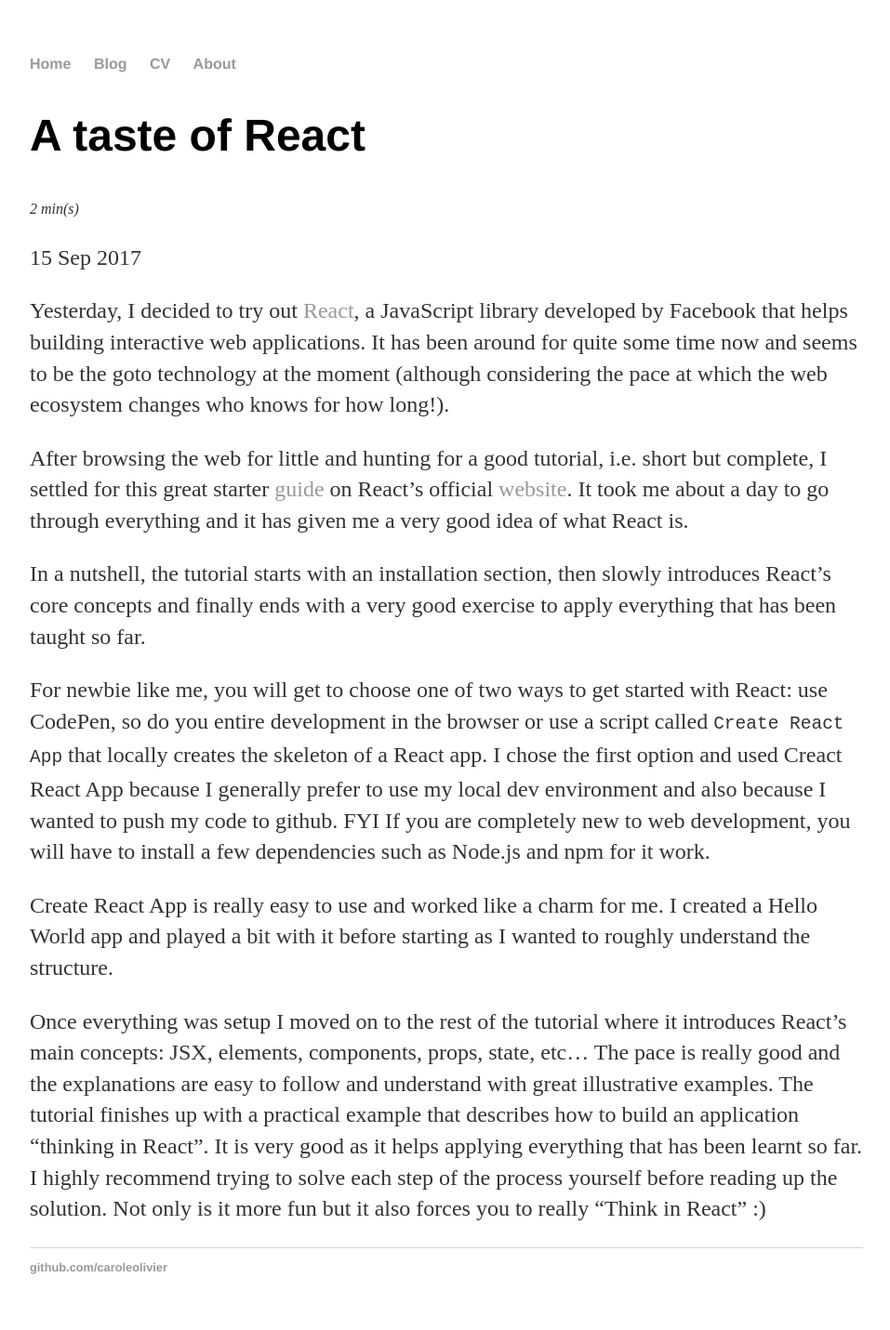
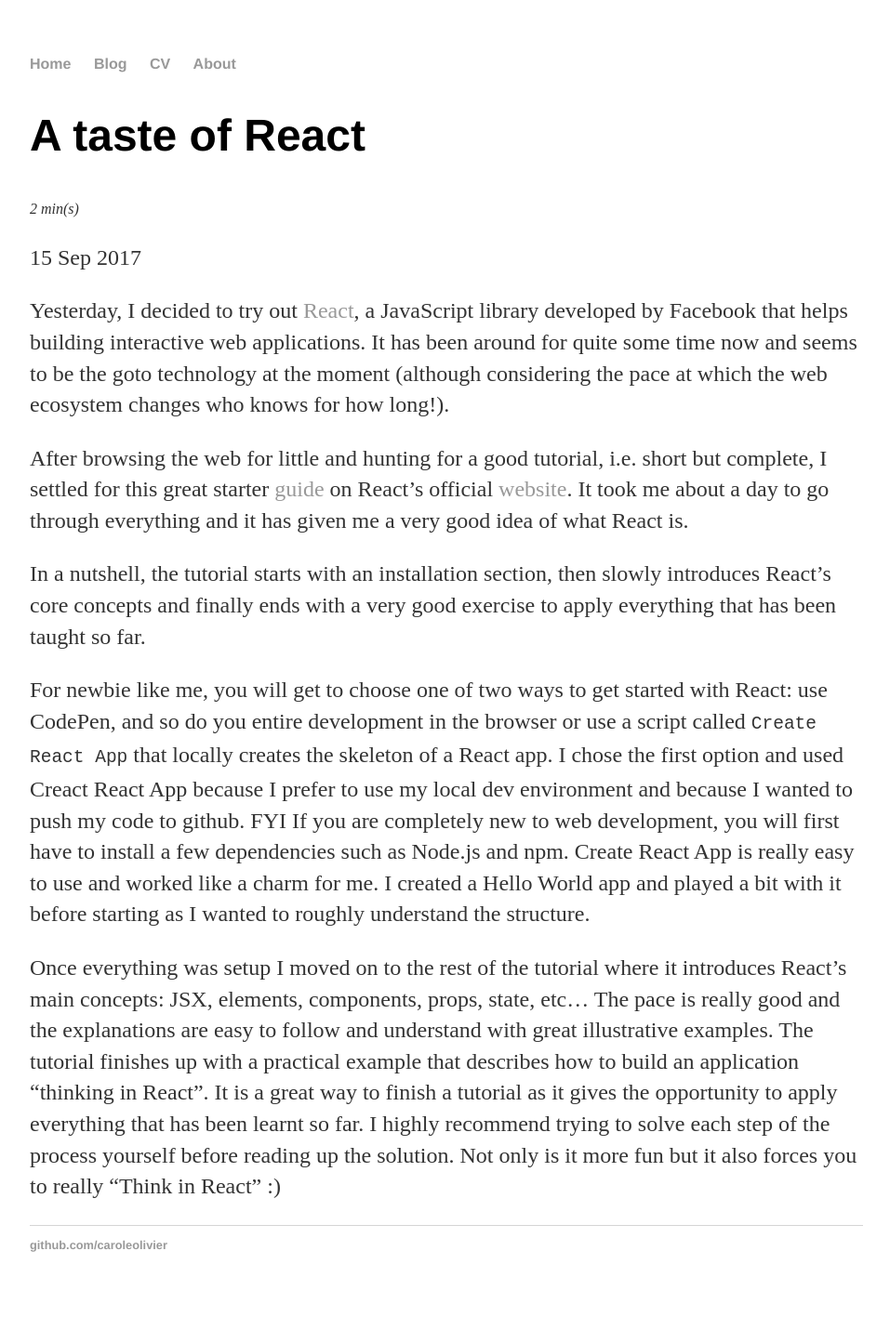
Before and after one commit to caroleolivier/caroleolivier.github.io, a Jekyll site: the page built from _posts/2017-09-15-a-tast-of-react.md, in a window 1280 px wide. Shown: the whole page at 93% size, without its empty margins (160-1117 px from the left). Built offline with Jekyll 4.4.1, drawn with Linux system fonts in a browser that asks for light colours; after the commit the page ends 1407 px from its top, so only the background shows below that.

Commit message:
Improve content

```diff
--- a/_posts/2017-09-15-a-tast-of-react.md
+++ b/_posts/2017-09-15-a-tast-of-react.md
@@ -9,9 +9,7 @@
 
 In a nutshell, the tutorial starts with an installation section, then slowly introduces React's core concepts and finally ends with a very good exercise to apply everything that has been taught so far.
 
-For newbie like me, you will get to choose one of two ways to get started with React: use CodePen, so do you entire development in the browser or use a script called `Create React App` that locally creates the skeleton of a React app.
-I chose the first option and used Creact React App because I generally prefer to use my local dev environment and also because I wanted to push my code to github. FYI If you are completely new to web development, you will have to install a few dependencies such as Node.js and npm for it work.
+For newbie like me, you will get to choose one of two ways to get started with React: use CodePen, and so do you entire development in the browser or use a script called `Create React App` that locally creates the skeleton of a React app.
+I chose the first option and used Creact React App because I prefer to use my local dev environment and because I wanted to push my code to github. FYI If you are completely new to web development, you will first have to install a few dependencies such as Node.js and npm. Create React App is really easy to use and worked like a charm for me. I created a Hello World app and played a bit with it before starting as I wanted to roughly understand the structure.
 
-Create React App is really easy to use and worked like a charm for me. I created a Hello World app and played a bit with it before starting as I wanted to roughly understand the structure.
-
-Once everything was setup I moved on to the rest of the tutorial where it introduces React's main concepts: JSX, elements, components, props, state, etc... The pace is really good and the explanations are easy to follow and understand with great illustrative examples. The tutorial finishes up with a practical example that describes how to build an application "thinking in React". It is very good as it helps applying everything that has been learnt so far. I highly recommend trying to solve each step of the process yourself before reading up the solution. Not only is it more fun but it also forces you to really "Think in React" :)
+Once everything was setup I moved on to the rest of the tutorial where it introduces React's main concepts: JSX, elements, components, props, state, etc... The pace is really good and the explanations are easy to follow and understand with great illustrative examples. The tutorial finishes up with a practical example that describes how to build an application "thinking in React". It is a great way to finish a tutorial as it gives the opportunity to apply everything that has been learnt so far. I highly recommend trying to solve each step of the process yourself before reading up the solution. Not only is it more fun but it also forces you to really "Think in React" :)
```
